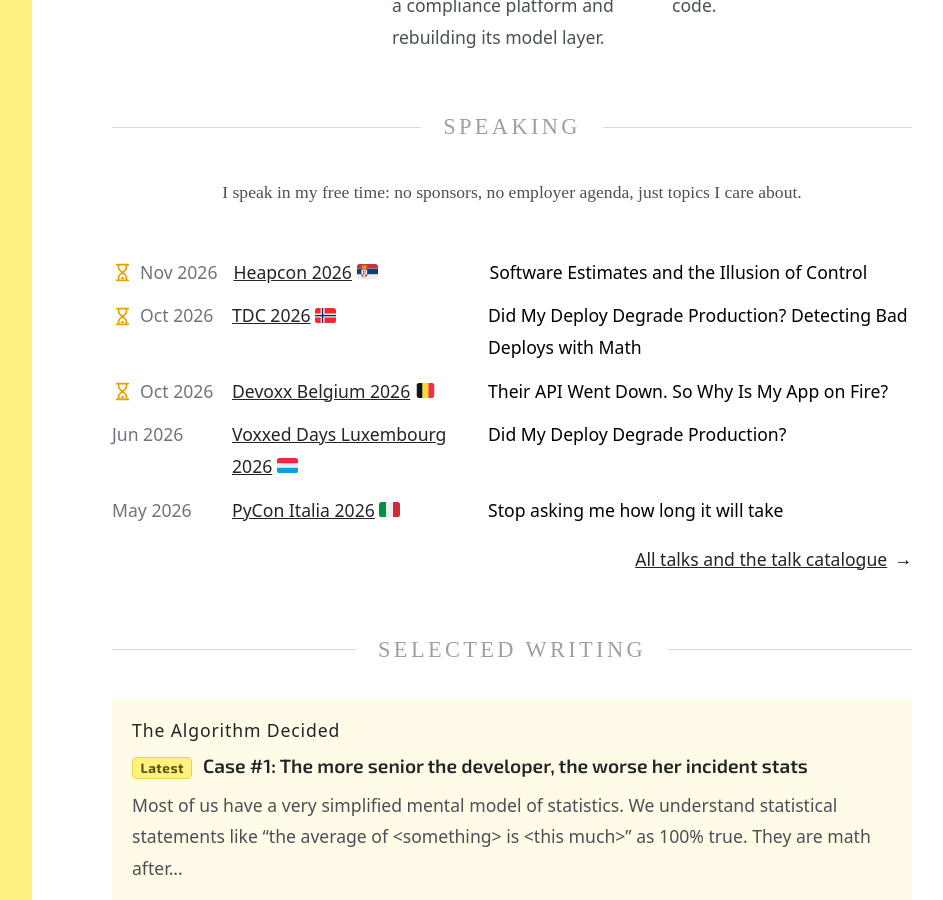
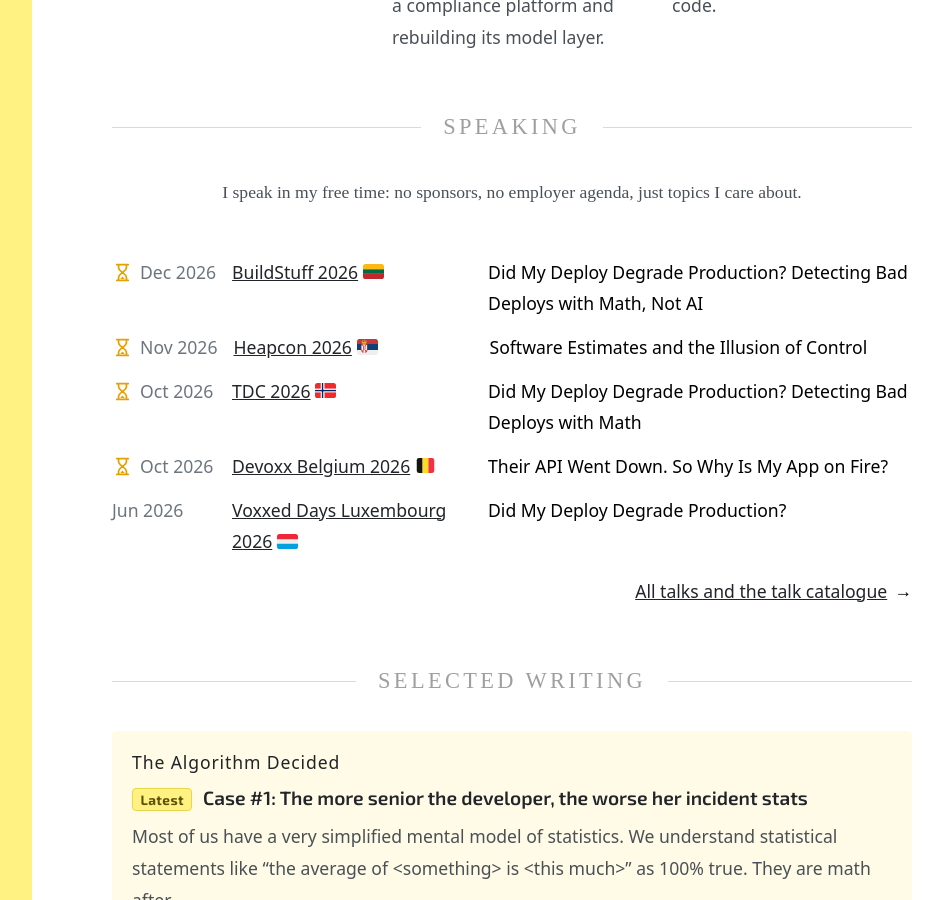
Before and after one commit to inesp/inesp.github.io, a Jekyll site: the page built from index.md, in a window 1280 px wide and 900 px high, scrolled down 1519 px. Shown: the whole window, without its empty margins (288-1231 px from the left). Built offline with Jekyll 4.4.1, drawn with Linux system fonts in a browser that asks for light colours; nearby versions of some CDN libraries; some web fonts are replaced; a style sheet for code colours, icons or effects is not loaded.

Commit message:
Add new conf acceptance

```diff
--- a/_data/talks.yml
+++ b/_data/talks.yml
@@ -1,4 +1,14 @@
-
+- conf: BuildStuff 2026
+  link: https://buildstuff.events/
+  date: Dec 2026
+  flag: lithuania
+  location: Vilnius, Lithuania
+  title: "Did My Deploy Degrade Production? Detecting Bad Deploys with Math, Not AI"
+  coming_soon: true
+  video_link:
+  details_link:
+  slides_link:
+  post_slug: impact-of-a-deploy
 
 - conf: Heapcon 2026
   link: https://heapcon.io/2026
```
